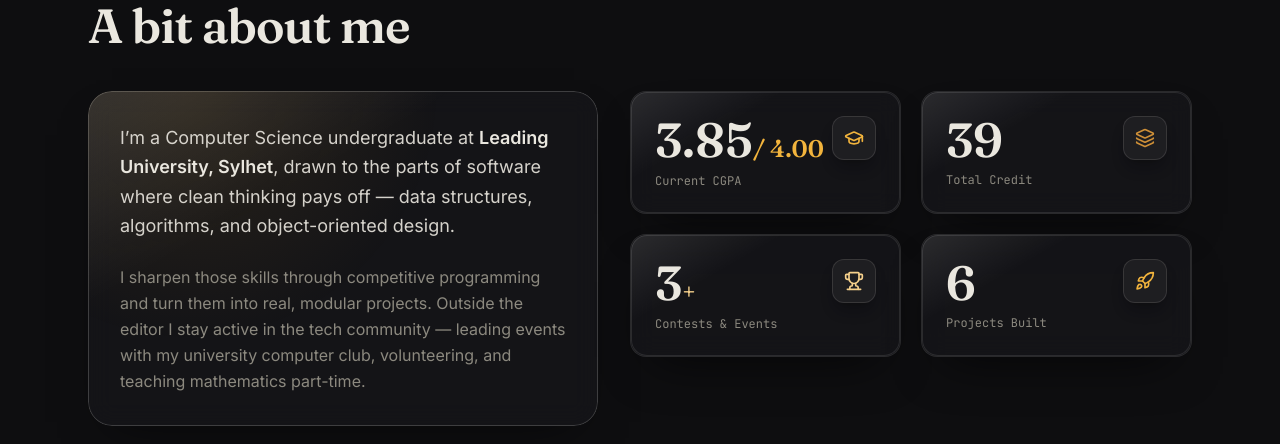
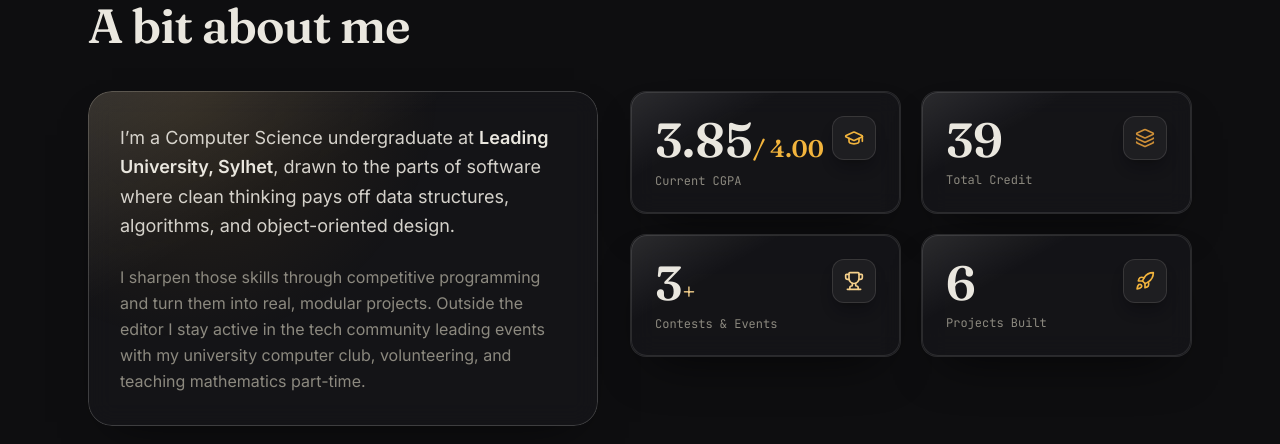
Before and after one commit to humaidi09/portfolio, a React (Vite) app: page / in a window 1280 px wide. Shown: the part 920-1364 px from the top of the page. Built offline with nearby package versions, Linux system fonts and the light colour scheme; no server answers.

Commit message:
About: remove em dashes from the narrative copy

```diff
--- a/src/components/About.jsx
+++ b/src/components/About.jsx
@@ -106,12 +106,12 @@ export default function About() {
               <p className="text-lg leading-relaxed text-ink/90">
                 I&rsquo;m a Computer Science undergraduate at{' '}
                 <span className="font-semibold text-ink">{personalInfo.university}</span>, drawn to
-                the parts of software where clean thinking pays off — data structures, algorithms,
+                the parts of software where clean thinking pays off data structures, algorithms,
                 and object-oriented design.
               </p>
               <p className="leading-relaxed text-muted">
                 I sharpen those skills through competitive programming and turn them into real,
-                modular projects. Outside the editor I stay active in the tech community — leading
+                modular projects. Outside the editor I stay active in the tech community leading
                 events with my university computer club, volunteering, and teaching mathematics
                 part-time.
               </p>
```
